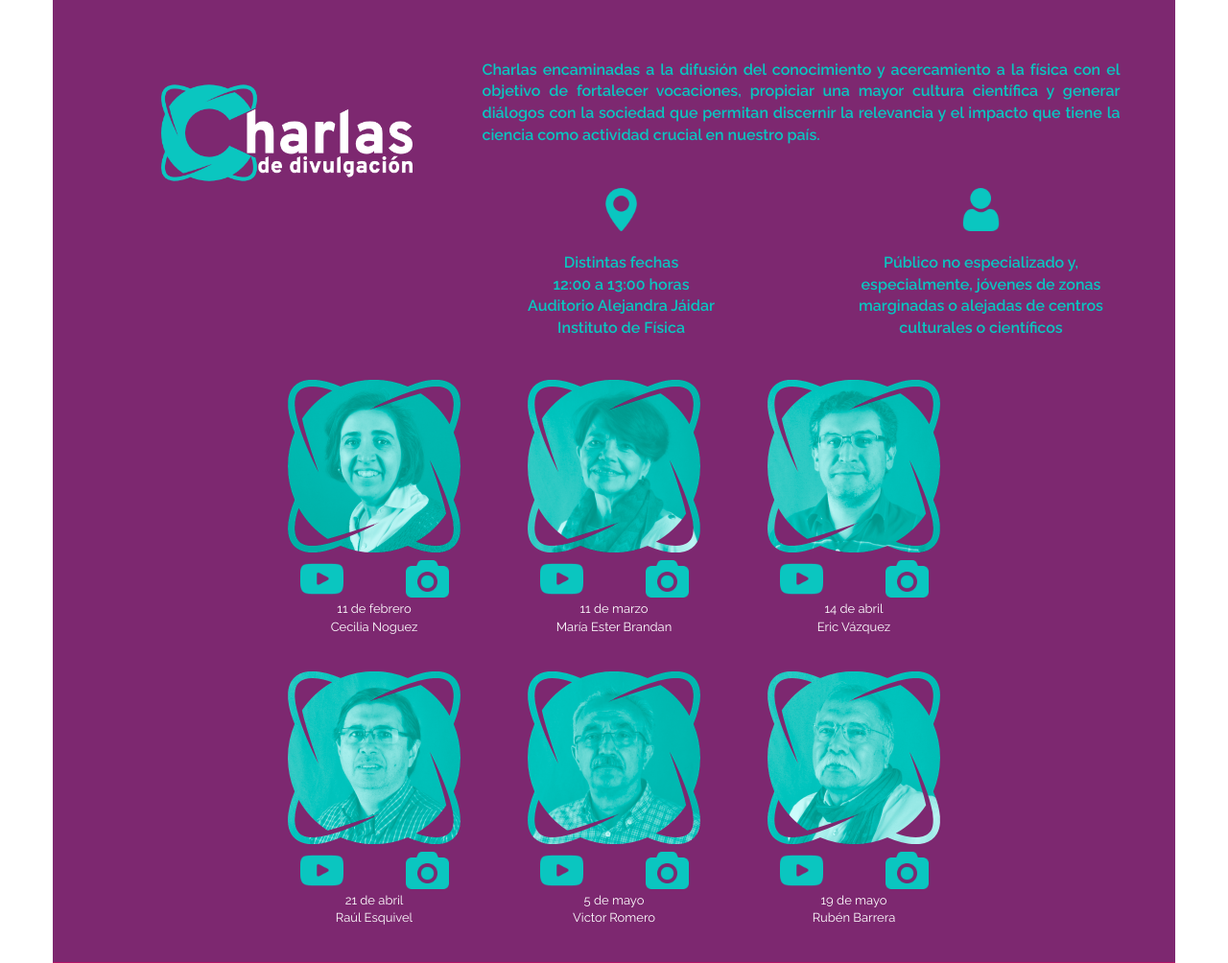
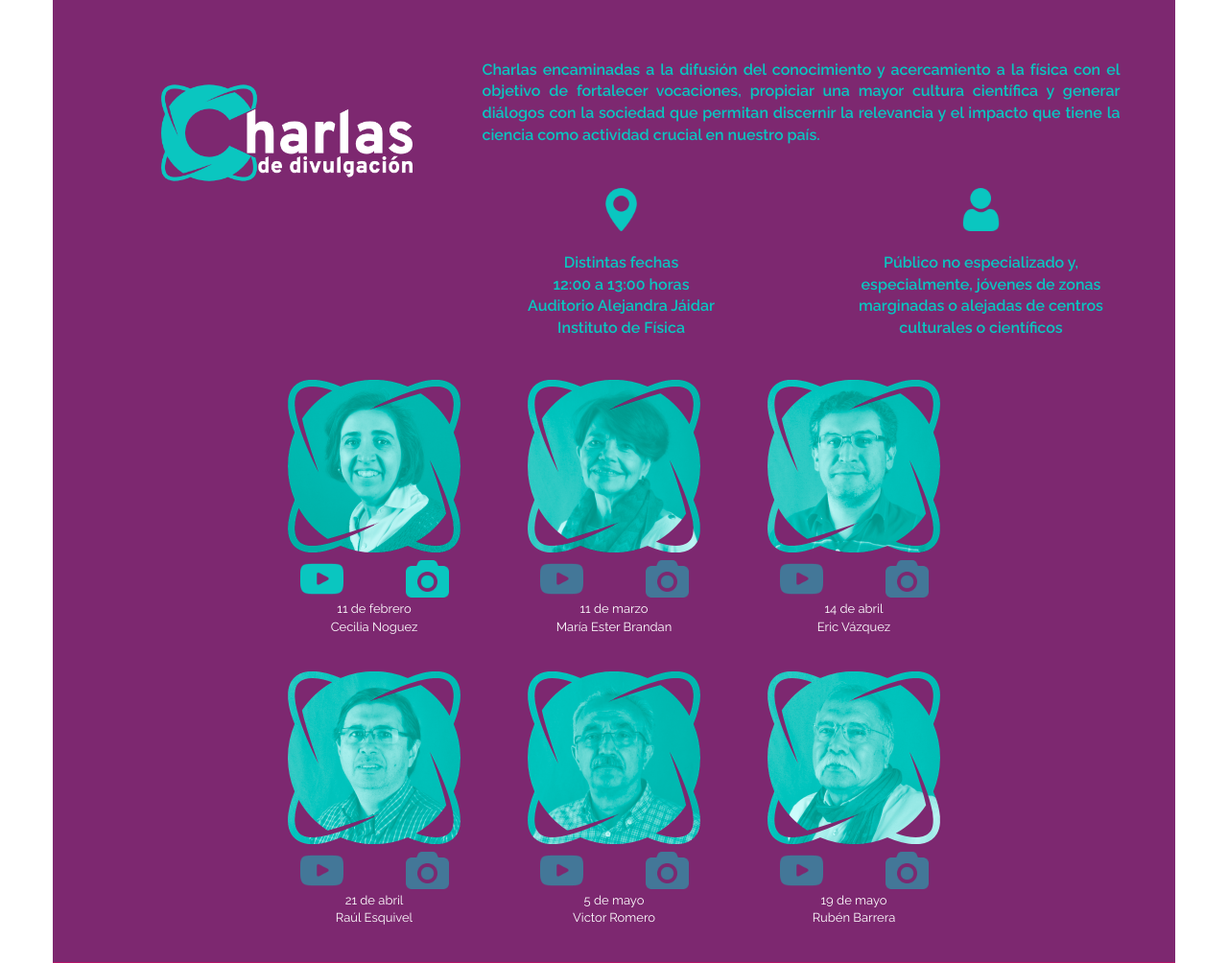
Before and after one commit to SusannahDiaz/Fisica-para-todos, a PHP site: page / in a window 1280 px wide. Shown: the part 2574-3578 px from the top of the page at 96% size. Run offline with PHP 8.4, Linux system fonts and the light colour scheme; some libraries are stand-ins or nearby versions.

Commit message:
Opacity was added to icons

```diff
--- a/css/freelancer.css
+++ b/css/freelancer.css
@@ -27,6 +27,9 @@ p {
 
 img.small{
   width: 45px;
+}
+img.opacity{
+  opacity: 0.5;
 }
 
 img.space{
--- a/structure/chats/gallery_barrera.php
+++ b/structure/chats/gallery_barrera.php
@@ -1,12 +1,12 @@
 <img class="img-responsive charlas" src="img/charla_divulgacion_barrera.png" alt="">
 <div class="col-xs-6">
     <!--<a href="" data-toggle="lightbox" data-gallery="youtubevideos">-->
-        <img class="img-responsive img-center small" src="img/icon_video_aqua.png" alt="">
+        <img class="img-responsive img-center small opacity" src="img/icon_video_aqua.png" alt="">
     <!--</a>-->
 </div>
 <div class="col-xs-6">
     <!--<a href="img/charla_divulgacion_noguez.png" data-toggle="lightbox" data-gallery="hidden-images" class="col-4">-->
-        <img class="img-responsive img-center small" src="img/icon_galeria_aqua.png" alt="">
+        <img class="img-responsive img-center small opacity" src="img/icon_galeria_aqua.png" alt="">
     <!--</a>-->
 </div>
 <p class="small">19 de mayo</br>Rub&eacute;n Barrera</p>
--- a/structure/chats/gallery_brandan.php
+++ b/structure/chats/gallery_brandan.php
@@ -1,12 +1,12 @@
 <img class="img-responsive charlas" src="img/charla_divulgacion_brandan.png" alt="">
 <div class="col-xs-6">
     <!--<a href="" data-toggle="lightbox" data-gallery="youtubevideos">-->
-        <img class="img-responsive img-center small" src="img/icon_video_aqua.png" alt="">
+        <img class="img-responsive img-center small opacity" src="img/icon_video_aqua.png" alt="">
     <!--</a>-->
 </div>
 <div class="col-xs-6">
     <!--<a href="img/charla_divulgacion_noguez.png" data-toggle="lightbox" data-gallery="hidden-images" class="col-4">-->
-        <img class="img-responsive img-center small" src="img/icon_galeria_aqua.png" alt="">
+        <img class="img-responsive img-center small opacity" src="img/icon_galeria_aqua.png" alt="">
     <!--</a>-->
 </div>
 <p class="small">11 de marzo</br>Mar&iacute;a Ester Brandan</p>
--- a/structure/chats/gallery_esquivel.php
+++ b/structure/chats/gallery_esquivel.php
@@ -1,12 +1,12 @@
 <img class="img-responsive charlas" src="img/charla_divulgacion_esquivel.png" alt="">
 <div class="col-xs-6">
     <!--<a href="" data-toggle="lightbox" data-gallery="youtubevideos">-->
-        <img class="img-responsive img-center small" src="img/icon_video_aqua.png" alt="">
+        <img class="img-responsive img-center small opacity" src="img/icon_video_aqua.png" alt="">
     <!--</a>-->
 </div>
 <div class="col-xs-6">
     <!--<a href="img/charla_divulgacion_noguez.png" data-toggle="lightbox" data-gallery="hidden-images" class="col-4">-->
-        <img class="img-responsive img-center small" src="img/icon_galeria_aqua.png" alt="">
+        <img class="img-responsive img-center small opacity" src="img/icon_galeria_aqua.png" alt="">
     <!--</a>-->
 </div>
 <p class="small">21 de abril</br>Ra&uacute;l Esquivel</p>
--- a/structure/chats/gallery_romero.php
+++ b/structure/chats/gallery_romero.php
@@ -1,12 +1,12 @@
 <img class="img-responsive charlas" src="img/charla_divulgacion_romero.png" alt="">
 <div class="col-xs-6">
     <!--<a href="" data-toggle="lightbox" data-gallery="youtubevideos">-->
-        <img class="img-responsive img-center small" src="img/icon_video_aqua.png" alt="">
+        <img class="img-responsive img-center small opacity" src="img/icon_video_aqua.png" alt="">
     <!--</a>-->
 </div>
 <div class="col-xs-6">
     <!--<a href="img/charla_divulgacion_noguez.png" data-toggle="lightbox" data-gallery="hidden-images" class="col-4">-->
-        <img class="img-responsive img-center small" src="img/icon_galeria_aqua.png" alt="">
+        <img class="img-responsive img-center small opacity" src="img/icon_galeria_aqua.png" alt="">
     <!--</a>-->
 </div>
 <p class="small">5 de mayo</br>Victor Romero</p>
--- a/structure/chats/gallery_vazquez.php
+++ b/structure/chats/gallery_vazquez.php
@@ -1,12 +1,12 @@
 <img class="img-responsive charlas" src="img/charla_divulgacion_vazquez.png" alt="">
 <div class="col-xs-6">
     <!--<a href="" data-toggle="lightbox" data-gallery="youtubevideos">-->
-        <img class="img-responsive img-center small" src="img/icon_video_aqua.png" alt="">
+        <img class="img-responsive img-center small opacity" src="img/icon_video_aqua.png" alt="">
     <!--</a>-->
 </div>
 <div class="col-xs-6">
     <!--<a href="img/charla_divulgacion_noguez.png" data-toggle="lightbox" data-gallery="hidden-images" class="col-4">-->
-        <img class="img-responsive img-center small" src="img/icon_galeria_aqua.png" alt="">
+        <img class="img-responsive img-center small opacity" src="img/icon_galeria_aqua.png" alt="">
     <!--</a>-->
 </div>
 <p class="small">14 de abril</br>Eric V&aacute;zquez</p>
```
